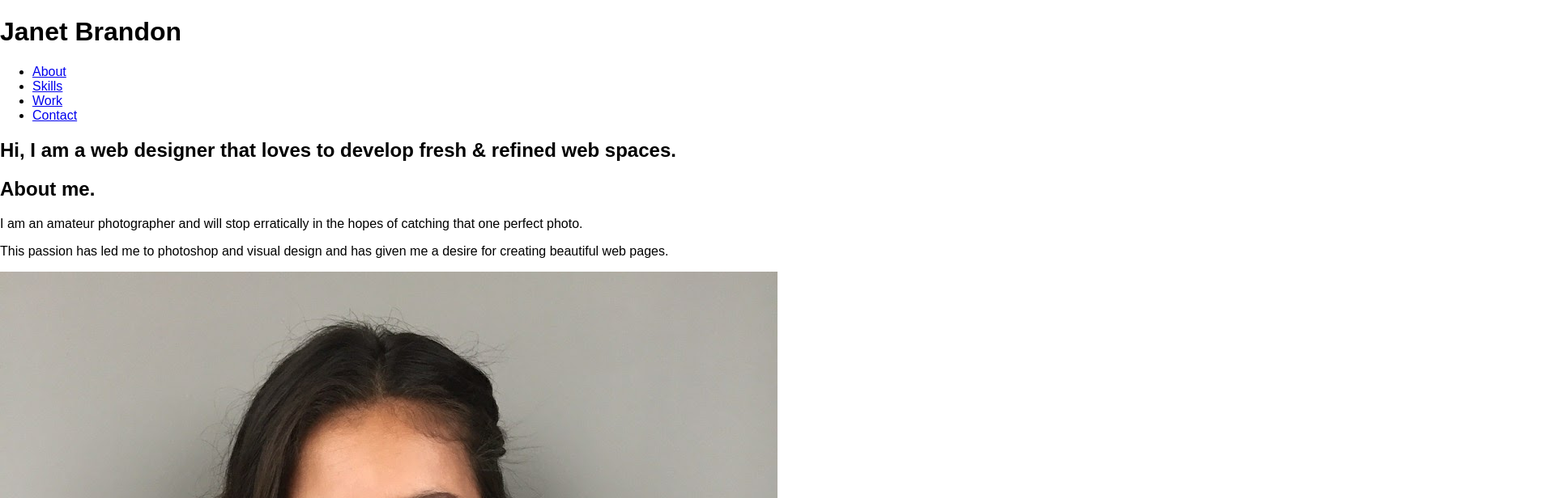
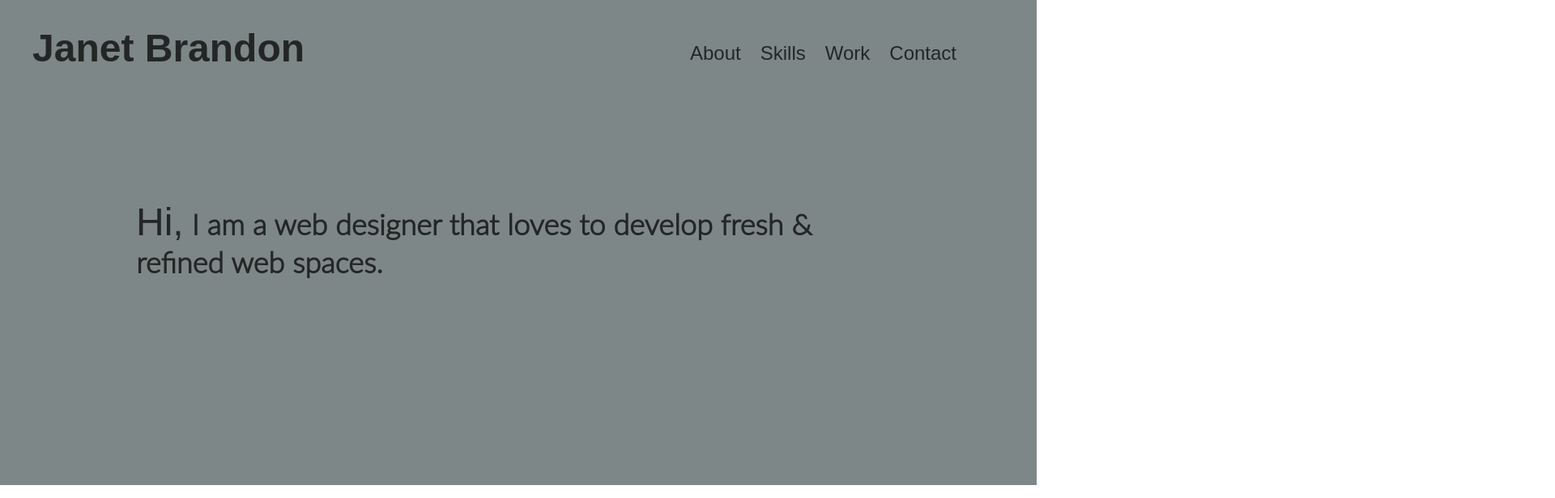
Before and after one commit to jmbrando/skillcrush-milestone, a plain HTML site: page Milestone/milestone-portfolio-project/index.html in a window 1280 px wide. Shown: the top 616 px of the page at 81% size, 1920 px wide, since content can reach past the window. Drawn offline with Linux system fonts and the light colour scheme.

Commit message:
Started CSS and added main body styles.

```diff
--- a/Milestone/milestone-portfolio-project/css/main.css
+++ b/Milestone/milestone-portfolio-project/css/main.css
@@ -0,0 +1,72 @@
+/* Body */
+body {
+  font-family: 'Lato Regular', sans-serif;
+  font-size: 16px;
+  color: #242626;
+}
+
+header, #about, #skills, #work, #contact {
+  height: 600px;
+}
+
+a {
+  text-decoration: none;
+  color: #242626;
+}
+
+/* Grid */
+.full-width {
+  width: 1200px;
+  margin: 0 auto;
+}
+
+.half-width {
+  width: 600px;
+  float: left;
+
+}
+
+.third-width {
+  width: 400px;
+  float: left;
+}
+
+/* Header Section */
+header {
+  background-color: #7D8787;
+}
+
+header h1 {
+  font-family: 'Raleway Light', sans-serif;
+  font-size: 3rem;
+}
+
+nav ul {
+  font-family: 'Raleway Bold', sans-serif;
+  list-style: none;
+  margin-top: 3.25rem;
+}
+
+nav li {
+  float: left;
+  font-size: 1.5rem;
+  margin: 0 .75rem;
+}
+
+#nav-about {
+  margin-left: 10rem;
+}
+
+header h2 {
+  font-family: 'Lato Light', sans-serif;
+  font-size: 2.25rem;
+  clear: both;
+  padding: 8rem;
+  color: #242626;
+}
+
+header h2 span {
+  font-family: 'Lato Regular', sans-serif;
+  font-weight: 400;
+  font-size: 3rem;
+}
--- a/Milestone/milestone-portfolio-project/index.html
+++ b/Milestone/milestone-portfolio-project/index.html
@@ -5,7 +5,7 @@
       <link rel="stylesheet" href="css/normalize.css" type='text/css'>
       <link rel="stylesheet" href="css/main.css" type='text/css'>
       <link rel="stylesheet" href="https://maxcdn.bootstrapcdn.com/font-awesome/4.7.0/css/font-awesome.min.css">
-      <link href="https://fonts.googleapis.com/css?family=Raleway:300,300i,400,400i" rel="stylesheet">
+      <link href="https://fonts.googleapis.com/css?family=Raleway:300,300i,400,400i,500,500i,600,600i" rel="stylesheet">
       <link href="https://fonts.googleapis.com/css?family=Lato:300,300i,400,400i" rel="stylesheet">
   </head>
   <body>
@@ -15,17 +15,19 @@
         <div class="half-width">
           <h1>Janet Brandon</h1>
         </div>
-        <div class="half-width">
-          <nav>
+      <!--  <div class="half-width">-->
+          <nav class="half-width">
             <ul>
-              <li><a href="#about">About</a></li>
+              <li><a href="#about" id="nav-about">About</a></li>
               <li><a href="#skills">Skills</a></li>
               <li><a href="#work">Work</a></li>
               <li><a href="#contact">Contact</a></li>
             </ul>
           </nav>
+      <!--  </div> -->
+        <div class="full-width">
+          <h2><span>Hi,</span> I am a web designer that loves to develop fresh &amp; refined web spaces.</h2>
         </div>
-        <h2><span>Hi,</span> I am a web designer that loves to develop fresh &amp; refined web spaces.</h2>
       </div>
     </header>
     <!-- Main Section -->
```
